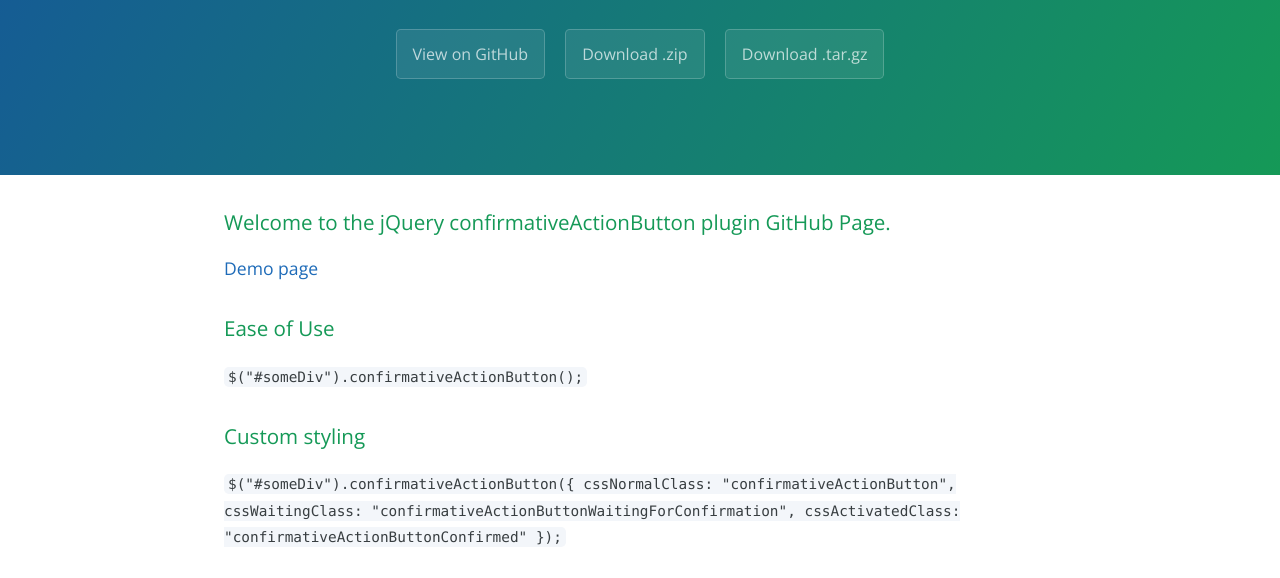
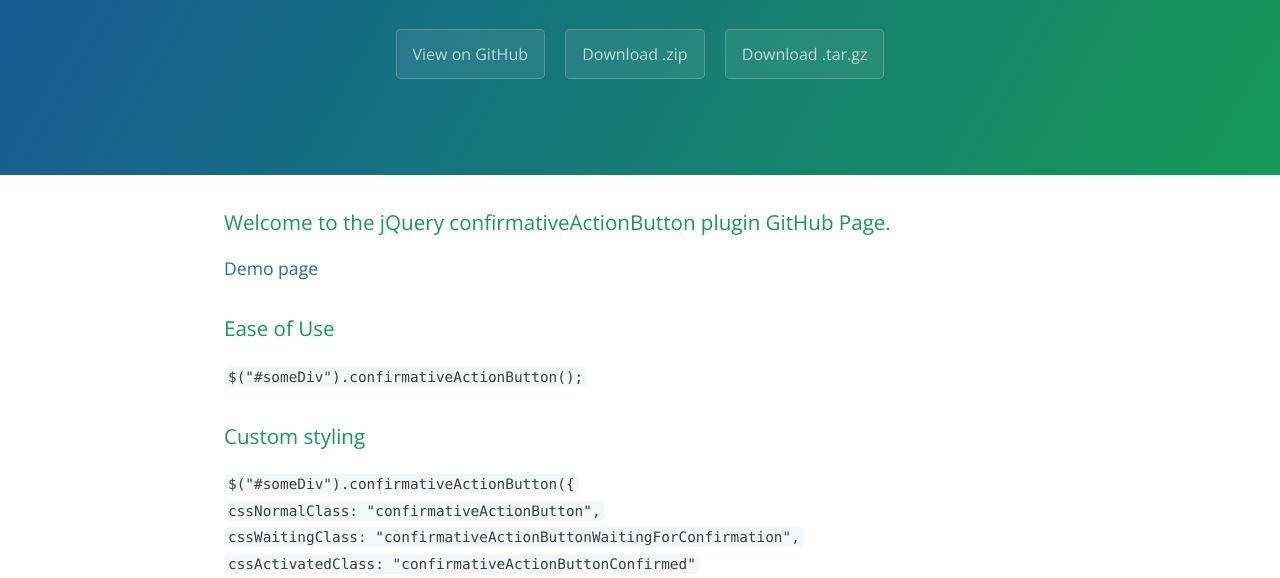
Before and after one commit to Toocat/ConfirmationButton, a plain HTML site: page index.html in a window 1280 px wide. Shown: the part 208-786 px from the top of the page. Drawn offline with nearby package versions, Linux system fonts and the light colour scheme.

```diff
--- a/index.html
+++ b/index.html
@@ -32,11 +32,11 @@
 <h3>
 <a id="custom-styling" class="anchor" href="#custom-styling" aria-hidden="true"><span aria-hidden="true" class="octicon octicon-link"></span></a>Custom styling</h3>
 
-<p><code>$("#someDiv").confirmativeActionButton({
-                    cssNormalClass: "confirmativeActionButton",
-                    cssWaitingClass: "confirmativeActionButtonWaitingForConfirmation",
-                    cssActivatedClass: "confirmativeActionButtonConfirmed"
-});</code></p>
+<p><code>$("#someDiv").confirmativeActionButton({</code><br>
+                    <code>cssNormalClass: "confirmativeActionButton",</code><br>
+                    <code>cssWaitingClass: "confirmativeActionButtonWaitingForConfirmation",</code><br>
+                    <code>cssActivatedClass: "confirmativeActionButtonConfirmed"</code><br>
+<code>});</code></p>
 
 <h3>
 <a id="authors-and-contributors" class="anchor" href="#authors-and-contributors" aria-hidden="true"><span aria-hidden="true" class="octicon octicon-link"></span></a>Authors and Contributors</h3>
--- a/params.json
+++ b/params.json
@@ -1 +1 @@
-{"name":"ConfirmativeActionButton","tagline":"jQuery confirmativeActionButton plugin","body":"### Welcome to the jQuery confirmativeActionButton plugin GitHub Page.\r\n[Demo page](https://cdn.rawgit.com/Toocat/ConfirmativeActionButton/master/ConfirmativeActionButton/public_html/demo.html)\r\n\r\n### Ease of Use\r\n`$(\"#someDiv\").confirmativeActionButton();`\r\n\r\n### Custom styling\r\n`$(\"#someDiv\").confirmativeActionButton({\r\n                    cssNormalClass: \"confirmativeActionButton\",\r\n                    cssWaitingClass: \"confirmativeActionButtonWaitingForConfirmation\",\r\n                    cssActivatedClass: \"confirmativeActionButtonConfirmed\"\r\n});`\r\n\r\n### Authors and Contributors\r\n@ecivic\r\n\r\n### Support or Contact\r\nedo.civic@mail.com.","google":"","note":"Don't delete this file! It's used internally to help with page regeneration."}
+{"name":"ConfirmativeActionButton","tagline":"jQuery confirmativeActionButton plugin","body":"### Welcome to the jQuery confirmativeActionButton plugin GitHub Page.\r\n[Demo page](https://cdn.rawgit.com/Toocat/ConfirmativeActionButton/master/ConfirmativeActionButton/public_html/demo.html)\r\n\r\n### Ease of Use\r\n`$(\"#someDiv\").confirmativeActionButton();`\r\n\r\n### Custom styling\r\n`$(\"#someDiv\").confirmativeActionButton({`<br/>\r\n                    `cssNormalClass: \"confirmativeActionButton\",`<br/>\r\n                    `cssWaitingClass: \"confirmativeActionButtonWaitingForConfirmation\",`<br/>\r\n                    `cssActivatedClass: \"confirmativeActionButtonConfirmed\"`<br/>\r\n`});`\r\n\r\n### Authors and Contributors\r\n@ecivic\r\n\r\n### Support or Contact\r\nedo.civic@mail.com.","google":"","note":"Don't delete this file! It's used internally to help with page regeneration."}
```
